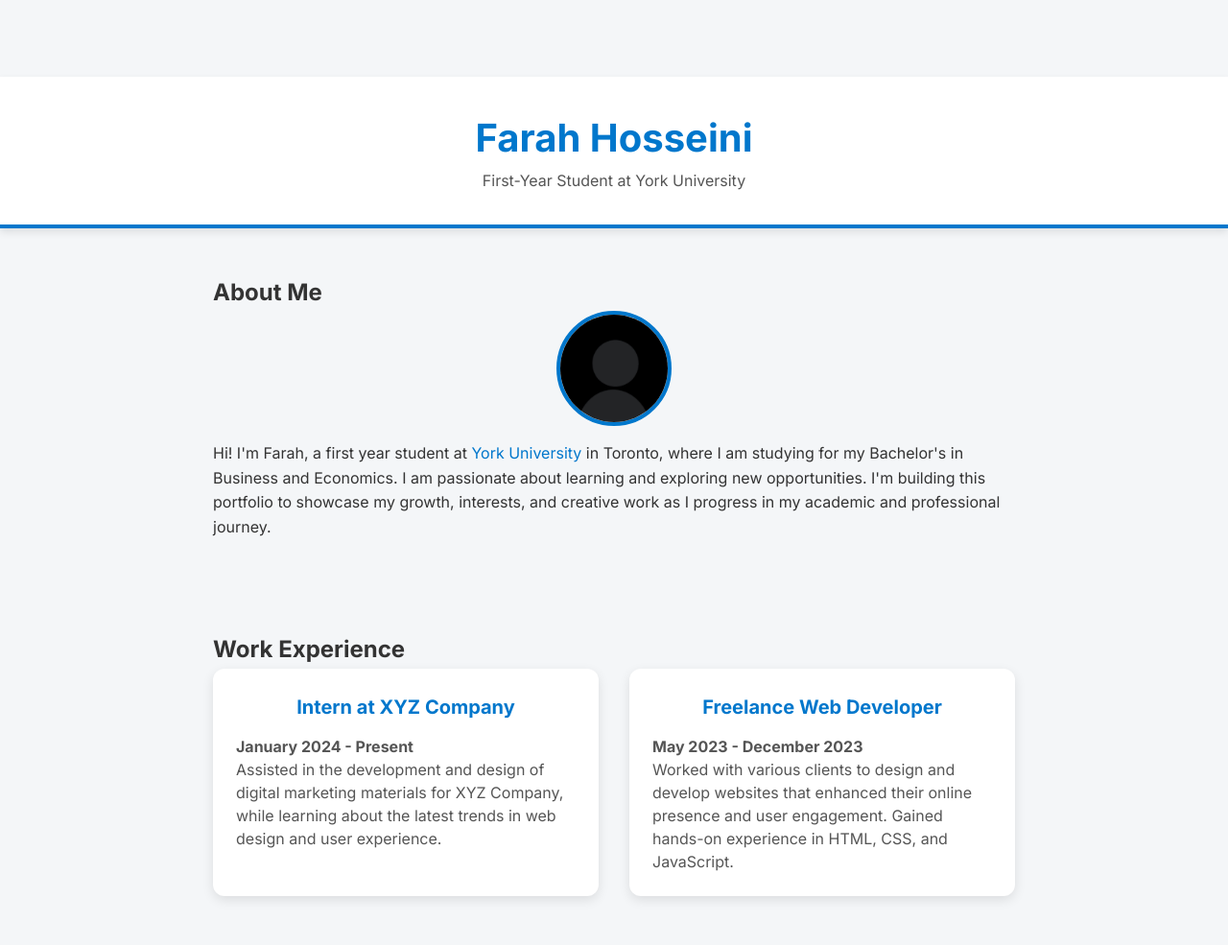
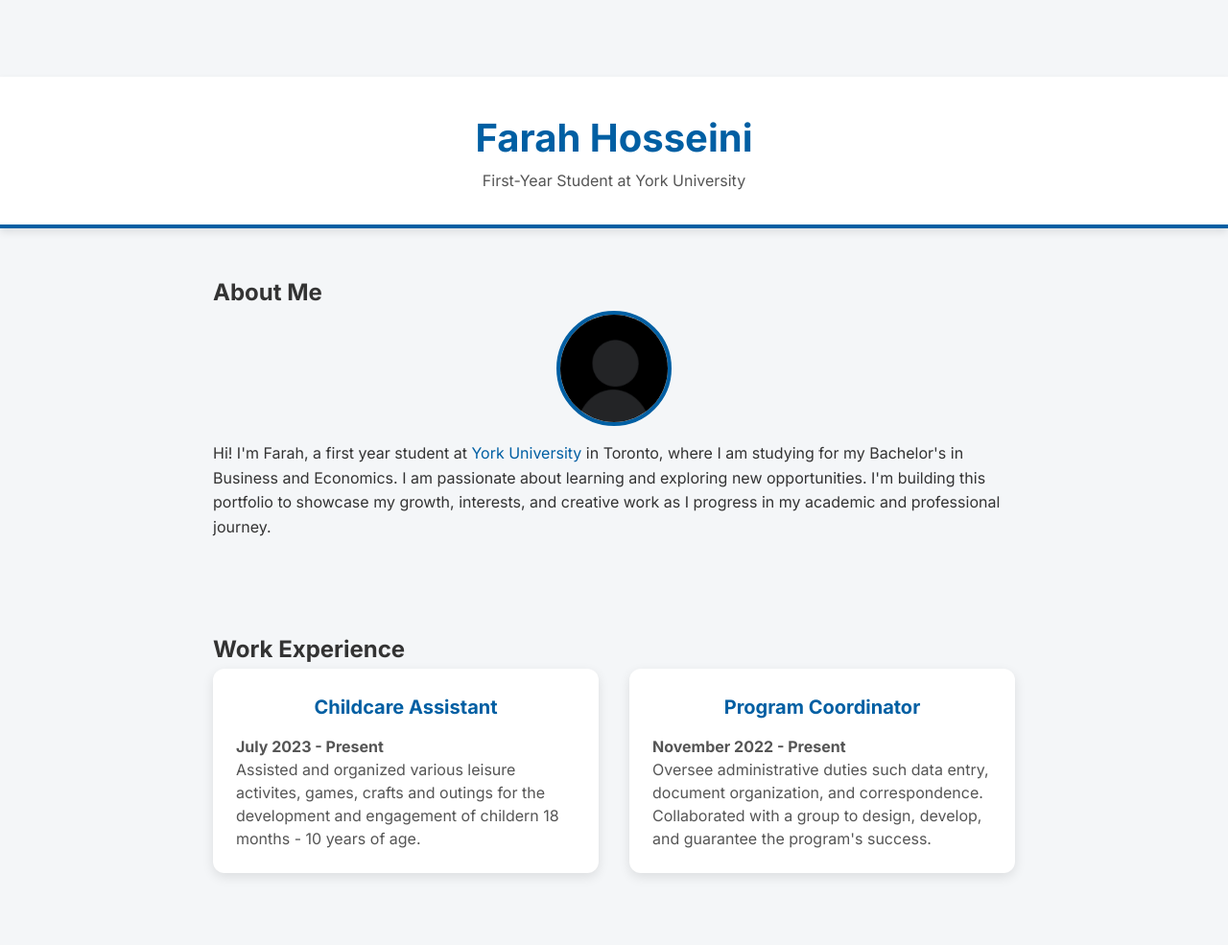
Before and after one commit to Farahho123/Farah-Hosseini, a plain HTML site: page index.html in a window 1280 px wide. Shown: the top 985 px of the page at 96% size. Drawn offline with Linux system fonts and the light colour scheme.

Commit message:
Update index.html

```diff
--- a/index.html
+++ b/index.html
@@ -23,12 +23,12 @@
       padding: 2rem;
       text-align: center;
       box-shadow: 0 4px 8px rgba(0, 0, 0, 0.1);
-      border-bottom: 4px solid #0077cc;
+      border-bottom: 4px solid #005fa3;
     }
     header h1 {
       font-size: 2.5rem;
       font-weight: 700;
-      color: #0077cc;
+      color: #005fa3;
     }
     header p {
       font-size: 1rem;
@@ -61,11 +61,11 @@
       display: block;
       margin: 0 auto 1rem auto;
       border-radius: 8px;
-      border: 3px solid #0077cc;
+      border: 3px solid #005fa3;
     }
     .project h3, .work-experience h3 {
       text-align: center;
-      color: #0077cc;
+      color: #005fa3;
       font-size: 1.25rem;
       margin-bottom: 0.8rem;
     }
@@ -85,7 +85,7 @@
       border-top: 1px solid #ddd;
     }
     a {
-      color: #0077cc;
+      color: #005fa3;
       text-decoration: none;
       transition: color 0.3s ease;
     }
@@ -96,7 +96,7 @@
       width: 120px;
       height: 120px;
       border-radius: 50%;
-      border: 4px solid #0077cc;
+      border: 4px solid #005fa3;
     }
     @media screen and (max-width: 768px) {
       header h1 {
@@ -126,14 +126,14 @@
     <h2>Work Experience</h2>
     <div class="work-experience">
       <div>
-        <h3>Intern at XYZ Company</h3>
-        <p><strong>January 2024 - Present</strong></p>
-        <p>Assisted in the development and design of digital marketing materials for XYZ Company, while learning about the latest trends in web design and user experience.</p>
+        <h3>Childcare Assistant</h3>
+        <p><strong>July 2023 - Present</strong></p>
+        <p>Assisted and organized various leisure activites, games, crafts and outings for the development and engagement of childern 18 months - 10 years of age.</p>
       </div>
       <div>
-        <h3>Freelance Web Developer</h3>
-        <p><strong>May 2023 - December 2023</strong></p>
-        <p>Worked with various clients to design and develop websites that enhanced their online presence and user engagement. Gained hands-on experience in HTML, CSS, and JavaScript.</p>
+        <h3>Program Coordinator</h3>
+        <p><strong>November 2022 - Present</strong></p>
+        <p>Oversee administrative duties such data entry, document organization, and correspondence. Collaborated with a group to design, develop, and guarantee the program's success. </p>
       </div>
     </div>
   </section>
```
